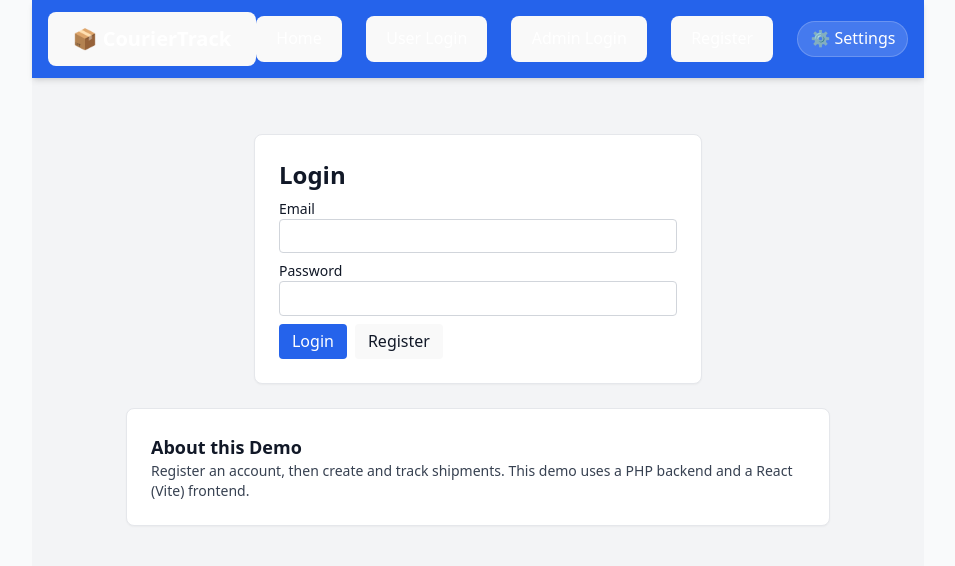
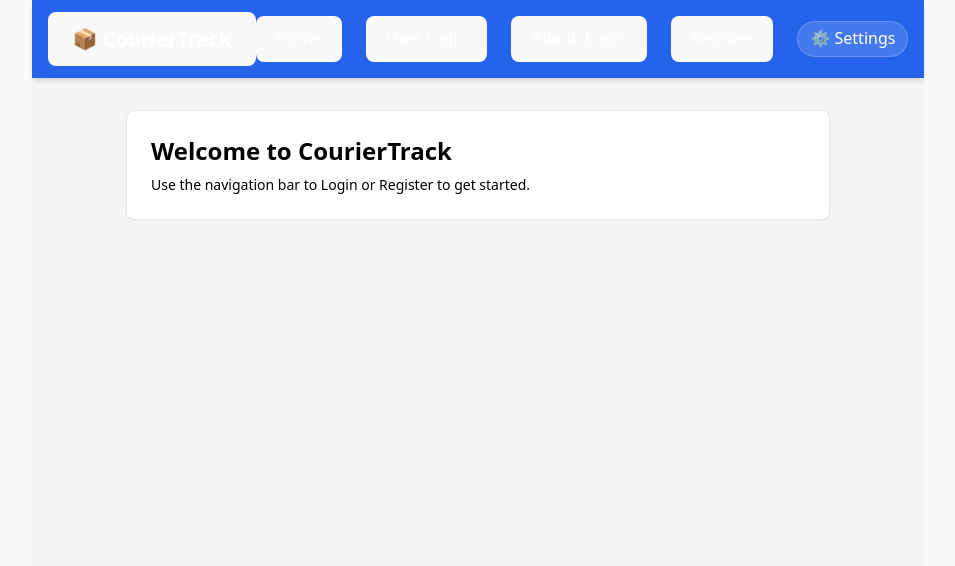
Before and after one commit to Robuzuu/FINAL-EXAM-FOR-ADS-WST-AND-IPT, a React (Vite) app: page / in a window 1280 px wide. Shown: the top 566 px of the page, without its empty margins (162-1117 px from the left). Built offline with nearby package versions, Linux system fonts and the light colour scheme.

Commit message:
Change initial view state to 'welcome'

```diff
--- a/src/App.jsx
+++ b/src/App.jsx
@@ -14,7 +14,8 @@ import { createTranslator } from './lib/i18n.js';
 
 export default function App() {
   const auth = useAuth();
-  const [view, setView] = useState('loginUser');  'loginAdmin' | 'register' | 'dashboard' | 'create'
+
+  const [view, setView] = useState('welcome');
   const [selectedShipment, setSelectedShipment] = useState(null);
   const [refreshKey, setRefreshKey] = useState(0);
   const [settingsOpen, setSettingsOpen] = useState(false);
@@ -24,7 +25,7 @@ export default function App() {
 
   useEffect(() => {
     if (auth.user) setView('dashboard');
-    else setView((v) => (v === 'loginAdmin' || v === 'register') ? v : 'loginUser');
+    else setView((v) => (v === 'register' || v === 'loginUser') ? v : 'welcome');
   }, [auth.user]);
 
   const handleCreated = () => {
@@ -34,7 +35,7 @@ export default function App() {
   const handleAuthSuccess = () => setView('dashboard');
 
   useEffect(() => {
-    if (!auth.user) setView((v) => (v === 'loginAdmin' || v === 'register') ? v : 'loginUser');
+    if (!auth.user) setView((v) => (v === 'register' || v === 'loginUser') ? v : 'welcome');
   }, [auth.user]);
 
 
@@ -52,29 +53,30 @@ export default function App() {
   const handleLogout = () => {
     if (auth && auth.logout) auth.logout();
     setSettingsOpen(false);
-    setView('loginUser');
+    setView('welcome');
   };
 
   return (
-    <div className="min-h-screen bg-gray-100 dark:bg-gray-900 text-gray-900 dark:text-gray-100">
+    <div className="min-h-screen bg-gray-100 dark:bg-gray-900 text-black dark:text-gray-100">
       <Nav auth={auth} onNavigate={(v) => setView(v)} onSettings={() => setSettingsOpen(true)} t={t} />
 
       {!auth.user ? (
         <main className="max-w-3xl mx-auto p-8">
-          {view === 'loginAdmin' ? (
-            <Login adminMode auth={auth} onSwitch={() => setView('register')} onSuccess={handleAuthSuccess} t={t} />
-          ) : view === 'register' ? (
-            <Register auth={auth} onSwitch={() => setView('loginUser')} onSuccess={handleAuthSuccess} t={t} />
+          {view === 'register' ? (
+            <Register
+              auth={auth}
+              onSwitch={() => setView('loginUser')}
+              onSuccess={() => setView('loginUser')}
+              t={t}
+            />
+          ) : view === 'loginUser' ? (
+            <Login auth={auth} onSwitch={() => setView('register')} onSuccess={handleAuthSuccess} t={t} />
           ) : (
-            <Login auth={auth} onSwitch={() => setView('register')} onSuccess={handleAuthSuccess} t={t} />
+            <section className="card text-left">
+              <h1 className="text-2xl font-bold">Welcome to {t('nav.logo')}</h1>
+              <p className="mt-2 text-sm text-black dark:text-gray-300">Use the navigation bar to Login or Register to get started.</p>
+            </section>
           )}
-
-          <section className="card mt-6 text-left">
-            <h3 className="text-lg font-semibold">{t('demo.about.title')}</h3>
-            <p className="text-sm text-gray-700 dark:text-gray-300">
-              {t('demo.about.body')}
-            </p>
-          </section>
         </main>
       ) : (
         <main className="max-w-7xl mx-auto p-8">
@@ -85,20 +87,6 @@ export default function App() {
             </div>
 
             <aside>
-              <div className="card">
-                <h3 className="font-semibold">{t('quick.title')}</h3>
-                <div className="mt-3 flex flex-col gap-2">
-                  <button
-                    onClick={() => navigator.clipboard && navigator.clipboard.writeText(auth.user?.email || '')}
-                    className="px-3 py-2 border rounded hover:bg-gray-50 dark:hover:bg-gray-800"
-                  >
-                    {t('quick.copyEmail')}
-                  </button>
-                  <button onDoubleClick={() => alert('Double-click demo')} className="px-3 py-2 border rounded hover:bg-gray-50 dark:hover:bg-gray-800">{t('quick.doubleClick')}</button>
-                  <input onFocus={() => console.log('Quick input focus')} onBlur={() => console.log('Quick input blur')} placeholder={t('quick.placeholder')} className="border p-2 rounded bg-white dark:bg-gray-800" />
-                </div>
-              </div>
-
               {auth.user?.role === 'admin' && (
                 <AdminPanel auth={auth} />
               )}
@@ -129,6 +117,7 @@ export default function App() {
         language={language}
         setLanguage={setLanguage}
         onLogout={handleLogout}
+        isAuthenticated={!!auth.user}
       />
     </div>
   );
```
